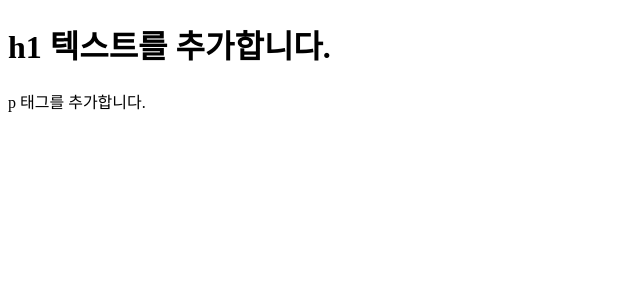
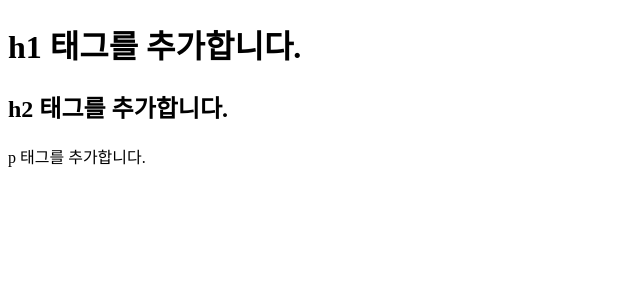
Before and after one commit to leecho87/cicd-test, a React (Create React App) app: page / in a window 1280 px wide. Shown: the top 300 px of the page, without its empty margins (0-640 px from the left). Built offline with nearby package versions, Linux system fonts and the light colour scheme.

Commit message:
h2 추가

```diff
--- a/src/App.js
+++ b/src/App.js
@@ -3,7 +3,8 @@ import React from 'react'
 function App() {
   return (
     <>
-      <h1>h1 텍스트를 추가합니다.</h1>
+      <h1>h1 태그를 추가합니다.</h1>
+      <h2>h2 태그를 추가합니다.</h2>
       <p>p 태그를 추가합니다.</p>
     </>
   )
```
